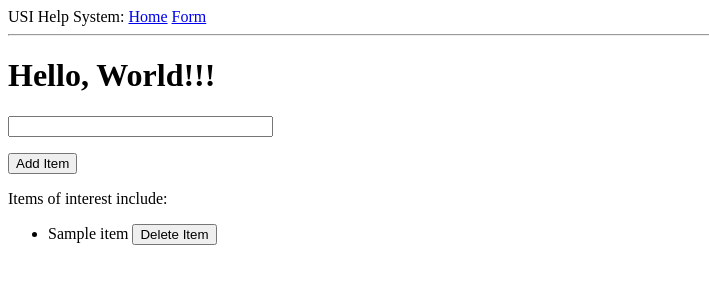
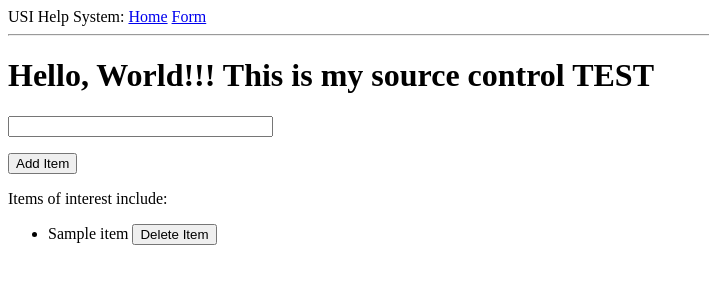
Before and after one commit to bdbrown4/usi-help-system, a Flask app: template templates/index.html in a window 1280 px wide. Shown: the top 300 px of the page, without its empty margins (0-709 px from the left). Run offline with Flask 2, Linux system fonts and the light colour scheme; the template is opened without the code that fills it: most values are stand-ins (such as "Sample title", 1, 10 or a date in 2020); form fields are guessed from the names that the template uses.

Commit message:
Testing my PyCharm to Github source control

```diff
--- a/templates/index.html
+++ b/templates/index.html
@@ -1,7 +1,7 @@
 {% extends "base.html" %}
 {% block content %}
 
-<h1>Hello, World!!!</h1>
+<h1>Hello, World!!! This is my source control TEST</h1>
 <form action="" method="post" name="post">
     {{ form.hidden_tag() }}
     <p>{{form.item(size=30,maxlength=140)}}</p>
```
